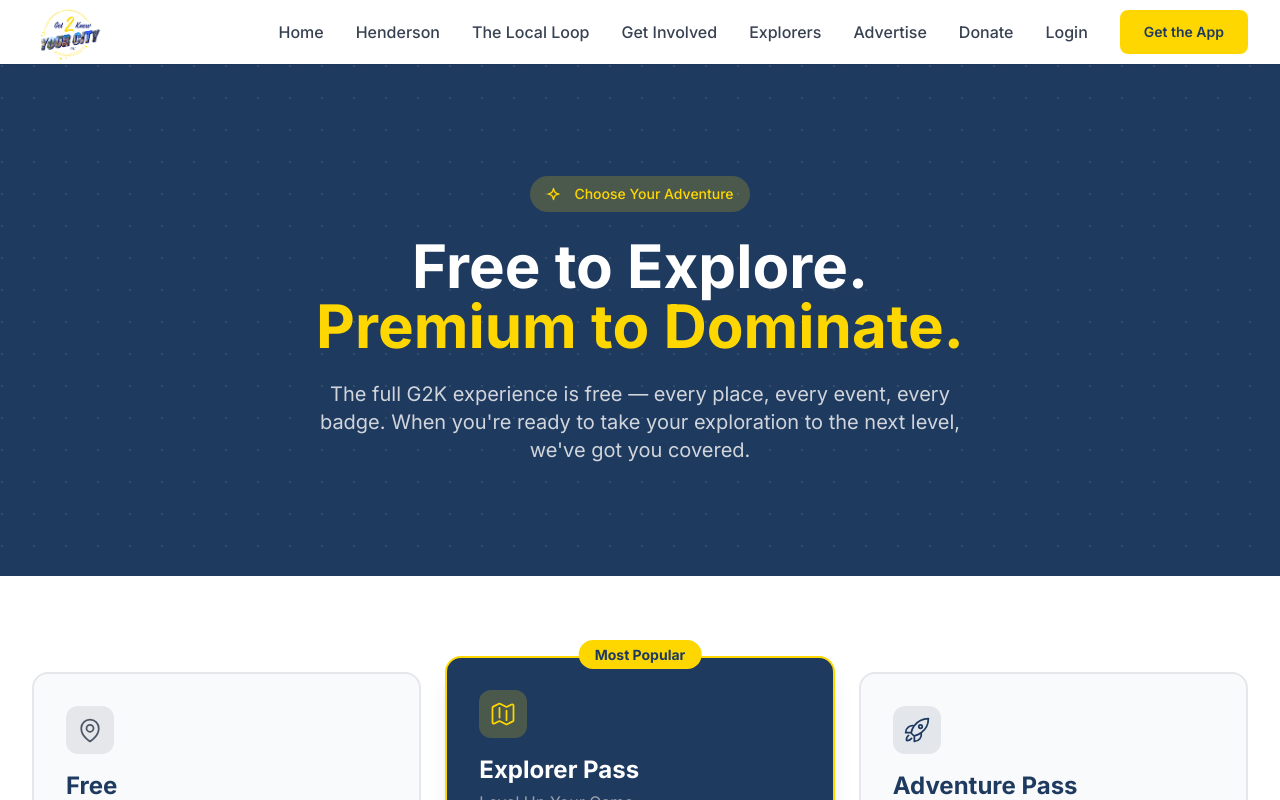
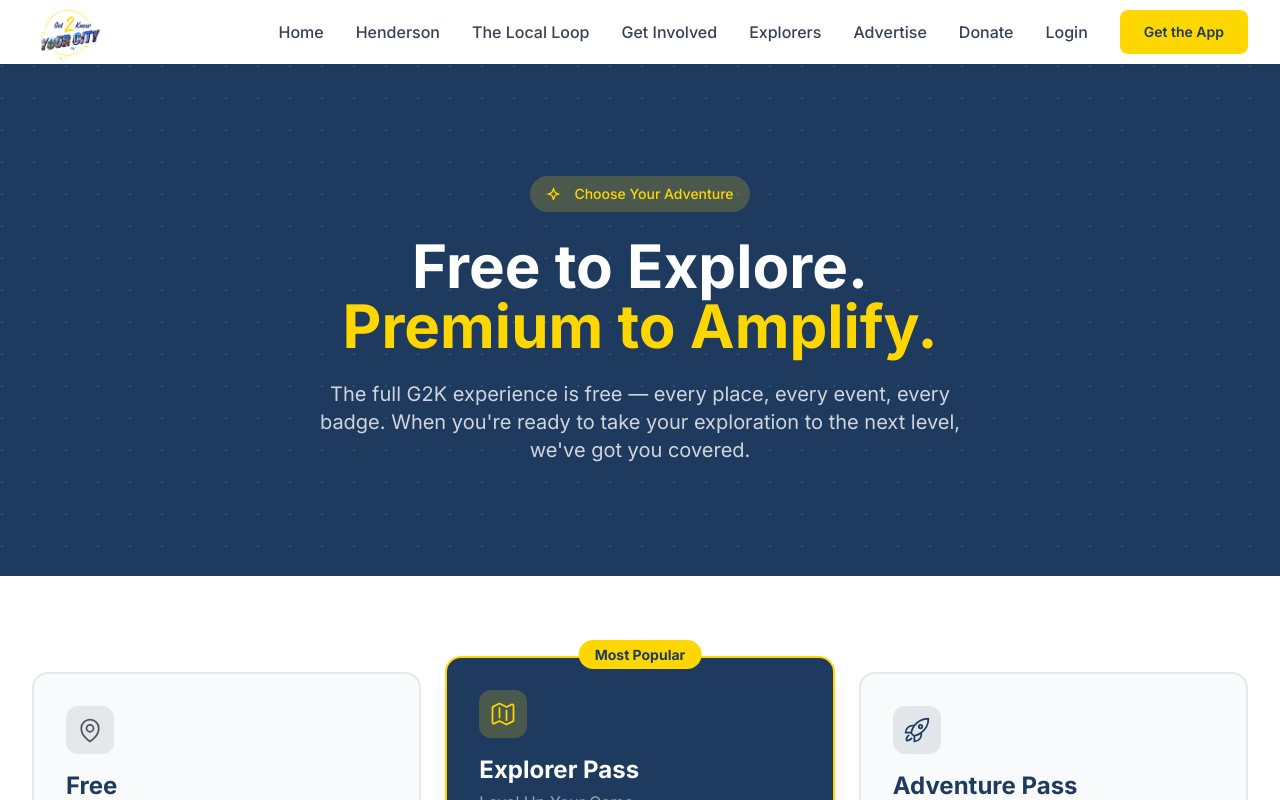
Before and after one commit to swv-dev/g2kyourcity.com, a Next.js app: page /explorers in a window 1280 px wide. Shown: the top 800 px of the page. Built offline with nearby package versions, Linux system fonts and the light colour scheme.

Commit message:
copy: change tagline from "Premium to Dominate" to "Premium to Amplify"
Co-Authored-By: Claude Opus 4.6 <noreply@anthropic.com>

```diff
--- a/src/app/(public)/explorers/page.tsx
+++ b/src/app/(public)/explorers/page.tsx
@@ -149,7 +149,7 @@ export default function PlansPage() {
           </div>
           <h1 className="text-4xl md:text-5xl lg:text-6xl font-bold mb-6">
             Free to Explore.<br />
-            <span className="text-gold">Premium to Dominate.</span>
+            <span className="text-gold">Premium to Amplify.</span>
           </h1>
           <p className="text-xl text-gray-300 max-w-2xl mx-auto">
             The full G2K experience is free — every place, every event, every badge.
```
